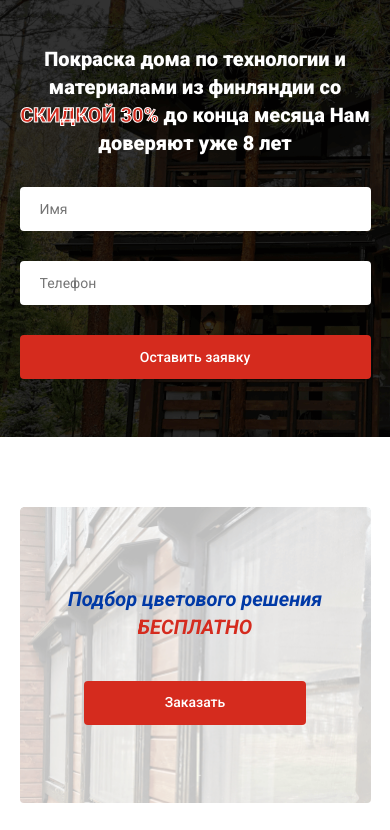
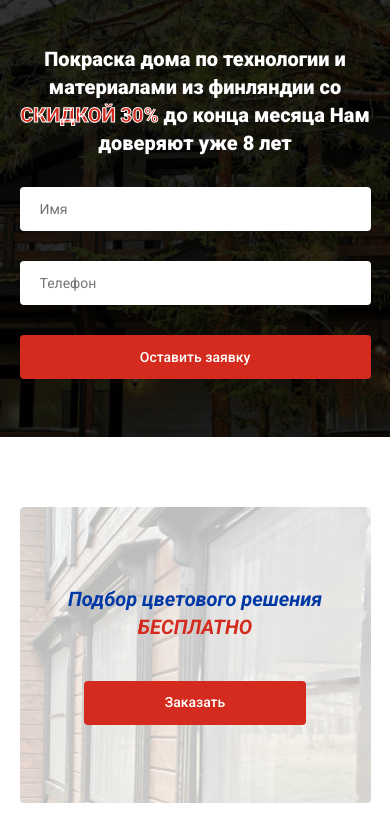
Before and after one commit to logo-outsourcing/TomRus, a plain HTML site: page index.html in a window 390 px wide. Shown: the part 111-941 px from the top of the page. Drawn offline with nearby package versions, Linux system fonts and the light colour scheme.

Commit message:
add bg-header-mobile

```diff
--- a/style/less/style.less
+++ b/style/less/style.less
@@ -840,6 +840,9 @@
 
   .header {
     padding: 30px 0 0;
+    background: url("../../img/bg-header-mobile.png") no-repeat;
+    background-size: cover;
+    background-position: center;
   }
 
   .header__title {
```
Also changed, not shown: img/bg-header-mobile.png (added), style/css/style.css.
